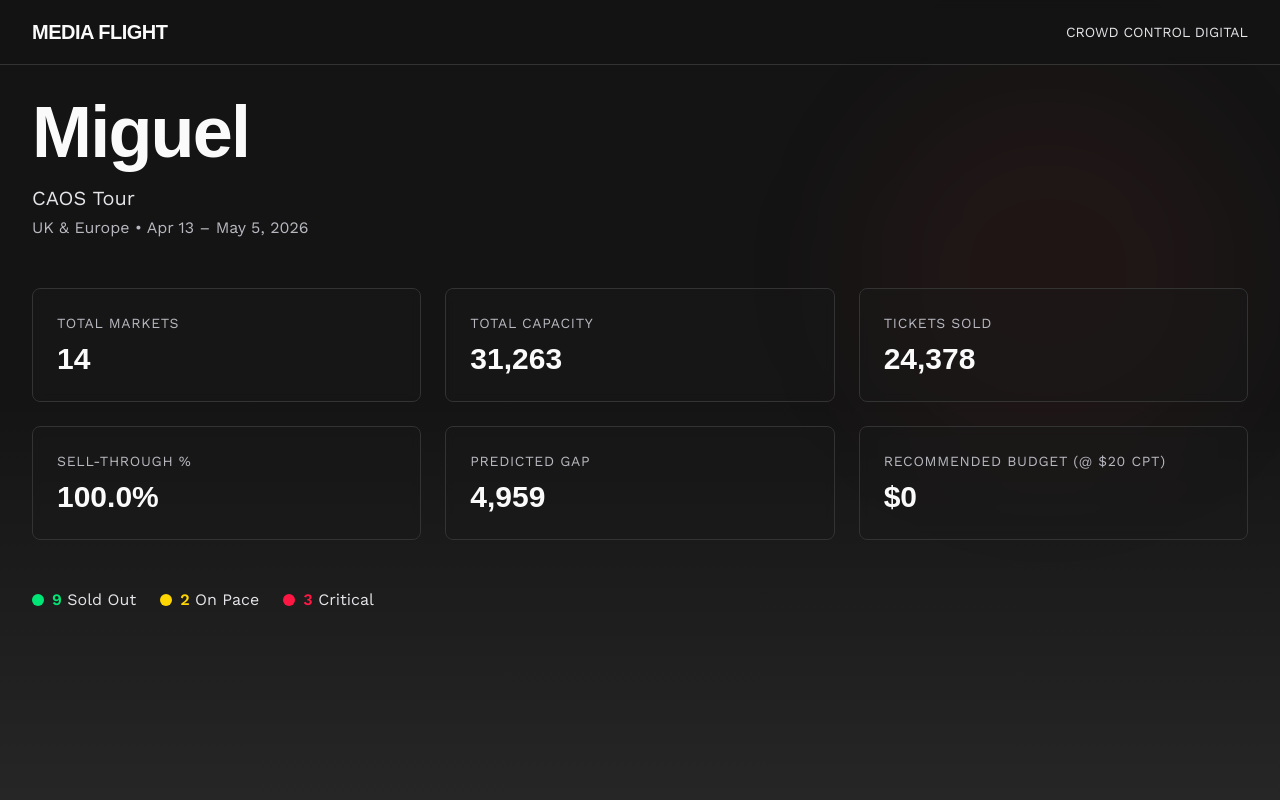
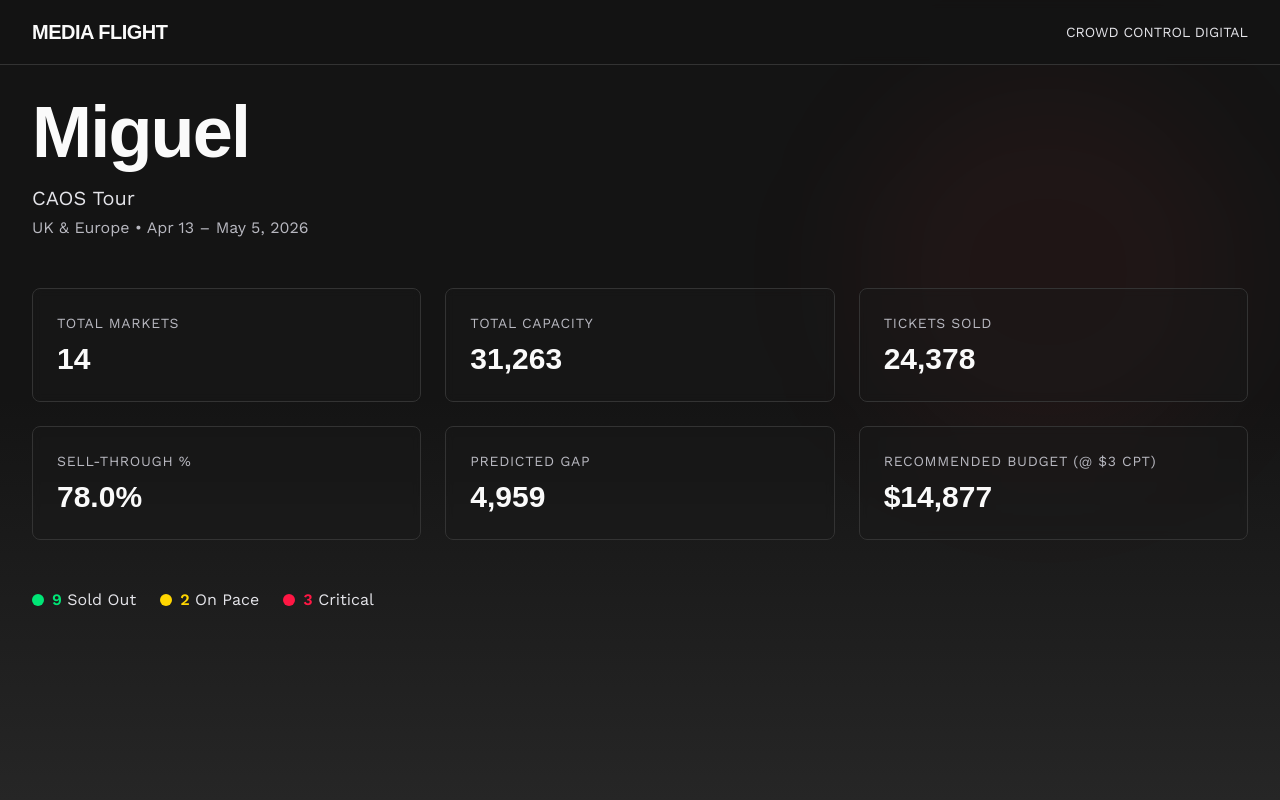
Before and after one commit to geoffshames/media-flight, a Next.js app: page /flight/miguel-caos-uk-eu in a window 1280 px wide. Shown: the top 800 px of the page. Built offline with nearby package versions, Linux system fonts and the light colour scheme; a web font is replaced by a local one.

Commit message:
Fix: remove useInView from all sections (mount animations), fix hero stats, simplify AnimatedNumber

```diff
--- a/src/components/common/AnimatedNumber.tsx
+++ b/src/components/common/AnimatedNumber.tsx
@@ -1,6 +1,6 @@
 'use client';
+import { useState, useEffect } from 'react';
 import { motion } from 'framer-motion';
-import { useInView } from '@/hooks/useInView';
 
 interface AnimatedNumberProps {
   value: number;
@@ -12,78 +12,36 @@ interface AnimatedNumberProps {
 export function AnimatedNumber({
   value,
   format = (n) => n.toLocaleString('en-US'),
-  duration = 1.5,
+  duration = 1.2,
   className = '',
 }: AnimatedNumberProps) {
-  const { ref, inView } = useInView();
+  const [displayed, setDisplayed] = useState(0);
 
-  return (
-    <motion.div
-      ref={ref}
-      initial={{ opacity: 0 }}
-      animate={inView ? { opacity: 1 } : { opacity: 0 }}
-      className={className}
-    >
-      <AnimatedCounter value={value} format={format} duration={duration} isVisible={inView} />
-    </motion.div>
-  );
-}
+  useEffect(() => {
+    const steps = 30;
+    const stepDuration = (duration * 1000) / steps;
+    let current = 0;
+    const timer = setInterval(() => {
+      current++;
+      const progress = current / steps;
+      const eased = 1 - Math.pow(1 - progress, 3);
+      setDisplayed(value * eased);
+      if (current >= steps) {
+        setDisplayed(value);
+        clearInterval(timer);
+      }
+    }, stepDuration);
+    return () => clearInterval(timer);
+  }, [value, duration]);
 
-function AnimatedCounter({
-  value,
-  format,
-  duration,
-  isVisible,
-}: {
-  value: number;
-  format: (n: number) => string;
-  duration: number;
-  isVisible: boolean;
-}) {
-  return (
-    <motion.span
-      initial={isVisible ? { opacity: 0 } : { opacity: 1 }}
-      animate={{ opacity: 1 }}
-    >
-      {isVisible ? (
-        <CountUp value={value} format={format} duration={duration} />
-      ) : (
-        format(0)
-      )}
-    </motion.span>
-  );
-}
-
-function CountUp({
-  value,
-  format,
-  duration,
-}: {
-  value: number;
-  format: (n: number) => string;
-  duration: number;
-}) {
   return (
     <motion.span
       initial={{ opacity: 0 }}
       animate={{ opacity: 1 }}
-      transition={{ duration: 0.3 }}
+      transition={{ duration: 0.5 }}
+      className={className}
     >
-      {value > 0 ? (
-        <motion.span
-          initial="from"
-          animate="to"
-          variants={{
-            from: { opacity: 0 },
-            to: { opacity: 1 },
-          }}
-          transition={{ duration }}
-        >
-          {format(Math.round(value))}
-        </motion.span>
-      ) : (
-        format(value)
-      )}
+      {format(displayed)}
     </motion.span>
   );
 }
--- a/src/components/flight/BenchmarkComparison.tsx
+++ b/src/components/flight/BenchmarkComparison.tsx
@@ -3,7 +3,7 @@ import { useState } from 'react';
 import { motion, AnimatePresence } from 'framer-motion';
 import { BenchmarkData } from '@/lib/types/flight';
 import { formatPct, formatNumber } from '@/lib/utils/formatters';
-import { useInView } from '@/hooks/useInView';
+
 
 interface BenchmarkComparisonProps {
   benchmark: BenchmarkData;
@@ -23,14 +23,14 @@ const stagger = {
 };
 
 export function BenchmarkComparison({ benchmark }: BenchmarkComparisonProps) {
-  const { ref, inView } = useInView();
+
   const [expandedShow, setExpandedShow] = useState<string | null>(null);
 
   return (
     <motion.div
-      ref={ref}
+
       initial="hidden"
-      animate={inView ? 'visible' : 'hidden'}
+      animate="visible"
       variants={stagger}
       className="space-y-8"
     >
--- a/src/components/flight/BudgetMatrix.tsx
+++ b/src/components/flight/BudgetMatrix.tsx
@@ -2,7 +2,7 @@
 import { motion } from 'framer-motion';
 import { Market } from '@/lib/types/flight';
 import { formatCurrency, formatNumber, formatPct, tierBg } from '@/lib/utils/formatters';
-import { useInView } from '@/hooks/useInView';
+
 import {
   PieChart,
   Pie,
@@ -31,7 +31,7 @@ const stagger = {
 };
 
 export function BudgetMatrix({ markets, cptRates }: BudgetMatrixProps) {
-  const { ref, inView } = useInView();
+
 
   // Only markets with gaps
   const gapMarkets = markets.filter((m) => m.prediction.gap > 0);
@@ -75,9 +75,9 @@ export function BudgetMatrix({ markets, cptRates }: BudgetMatrixProps) {
 
   return (
     <motion.div
-      ref={ref}
+
       initial="hidden"
-      animate={inView ? 'visible' : 'hidden'}
+      animate="visible"
       variants={stagger}
       className="space-y-6"
     >
--- a/src/components/flight/FlightHero.tsx
+++ b/src/components/flight/FlightHero.tsx
@@ -108,8 +108,8 @@ export function FlightHero({ data }: FlightHeroProps) {
           />
           <StatCard
             label="Sell-Through %"
-            value={data.summary.avgSellThrough}
-            format={formatPct}
+            value={Math.round(data.summary.avgSellThrough * 1000) / 10}
+            format={(n) => `${n.toFixed(1)}%`}
             variants={fadeUp}
           />
           <StatCard
@@ -119,9 +119,9 @@ export function FlightHero({ data }: FlightHeroProps) {
             variants={fadeUp}
           />
           <StatCard
-            label="Recommended Budget (@ $20 CPT)"
+            label={`Recommended Budget (@ $${data.cptRates[0]} CPT)`}
             value={
-              data.summary.budgetRecommendations.find((b) => b.rate === 20)?.totalBudget || 0
+              data.summary.budgetRecommendations[0]?.totalBudget || 0
             }
             format={formatCurrency}
             variants={fadeUp}
--- a/src/components/flight/MarketDeepDives.tsx
+++ b/src/components/flight/MarketDeepDives.tsx
@@ -3,7 +3,7 @@ import { useState } from 'react';
 import { motion, AnimatePresence } from 'framer-motion';
 import { Market, BenchmarkData } from '@/lib/types/flight';
 import { formatNumber, formatPct, formatCurrency, tierBg, tierTextColor } from '@/lib/utils/formatters';
-import { useInView } from '@/hooks/useInView';
+
 import {
   BarChart,
   Bar,
@@ -26,7 +26,7 @@ const fadeUp = {
 };
 
 export function MarketDeepDives({ markets, cptRates, benchmark }: MarketDeepDivesProps) {
-  const { ref, inView } = useInView();
+
   const [expandedMarkets, setExpandedMarkets] = useState<Set<string>>(
     new Set(
       markets
@@ -67,9 +67,9 @@ export function MarketDeepDives({ markets, cptRates, benchmark }: MarketDeepDive
 
   return (
     <motion.div
-      ref={ref}
+
       initial="hidden"
-      animate={inView ? 'visible' : 'hidden'}
+      animate="visible"
       variants={fadeUp}
       className="space-y-4"
     >
--- a/src/components/flight/MarketOverview.tsx
+++ b/src/components/flight/MarketOverview.tsx
@@ -3,7 +3,7 @@ import { useState } from 'react';
 import { motion } from 'framer-motion';
 import { Market } from '@/lib/types/flight';
 import { formatDate, formatPct, formatNumber, tierBg, tierTextColor } from '@/lib/utils/formatters';
-import { useInView } from '@/hooks/useInView';
+
 import { GlassCard } from '@/components/common/GlassCard';
 
 interface MarketOverviewProps {
@@ -26,7 +26,7 @@ const stagger = {
 };
 
 export function MarketOverview({ markets }: MarketOverviewProps) {
-  const { ref, inView } = useInView();
+
   const [sortBy, setSortBy] = useState<SortBy>('date');
 
   const getTierOrder = (tier: string) => {
@@ -57,9 +57,9 @@ export function MarketOverview({ markets }: MarketOverviewProps) {
 
   return (
     <motion.div
-      ref={ref}
+
       initial="hidden"
-      animate={inView ? 'visible' : 'hidden'}
+      animate="visible"
       variants={stagger}
       className="space-y-6"
     >
--- a/src/components/flight/Methodology.tsx
+++ b/src/components/flight/Methodology.tsx
@@ -2,7 +2,7 @@
 import { motion } from 'framer-motion';
 import { MethodologyInfo } from '@/lib/types/flight';
 import { formatDate } from '@/lib/utils/formatters';
-import { useInView } from '@/hooks/useInView';
+
 
 interface MethodologyProps {
   methodology: MethodologyInfo;
@@ -22,13 +22,13 @@ const stagger = {
 };
 
 export function Methodology({ methodology }: MethodologyProps) {
-  const { ref, inView } = useInView();
+
 
   return (
     <motion.div
-      ref={ref}
+
       initial="hidden"
-      animate={inView ? 'visible' : 'hidden'}
+      animate="visible"
       variants={stagger}
       className="space-y-6 max-w-4xl"
     >
--- a/src/components/flight/PacingChart.tsx
+++ b/src/components/flight/PacingChart.tsx
@@ -13,7 +13,7 @@ import {
 } from 'recharts';
 import { motion } from 'framer-motion';
 import { Market, BenchmarkData } from '@/lib/types/flight';
-import { useInView } from '@/hooks/useInView';
+
 
 interface PacingChartProps {
   markets: Market[];
@@ -26,7 +26,7 @@ const fadeUp = {
 };
 
 export function PacingChart({ markets, benchmark }: PacingChartProps) {
-  const { ref, inView } = useInView();
+
   const [visibleMarkets, setVisibleMarkets] = useState<Set<string>>(
     new Set(
       markets
@@ -85,9 +85,9 @@ export function PacingChart({ markets, benchmark }: PacingChartProps) {
 
   return (
     <motion.div
-      ref={ref}
+
       initial="hidden"
-      animate={inView ? 'visible' : 'hidden'}
+      animate="visible"
       variants={fadeUp}
       className="space-y-6"
     >
--- a/src/components/flight/PredictionModel.tsx
+++ b/src/components/flight/PredictionModel.tsx
@@ -2,7 +2,7 @@
 import { motion } from 'framer-motion';
 import { Market } from '@/lib/types/flight';
 import { formatPct } from '@/lib/utils/formatters';
-import { useInView } from '@/hooks/useInView';
+
 
 interface PredictionModelProps {
   markets: Market[];
@@ -22,7 +22,7 @@ const stagger = {
 };
 
 export function PredictionModel({ markets }: PredictionModelProps) {
-  const { ref, inView } = useInView();
+
 
   // Filter to non-green markets
   const riskMarkets = markets.filter(
@@ -57,9 +57,9 @@ export function PredictionModel({ markets }: PredictionModelProps) {
 
   return (
     <motion.div
-      ref={ref}
+
       initial="hidden"
-      animate={inView ? 'visible' : 'hidden'}
+      animate="visible"
       variants={stagger}
       className="space-y-6"
     >
```
